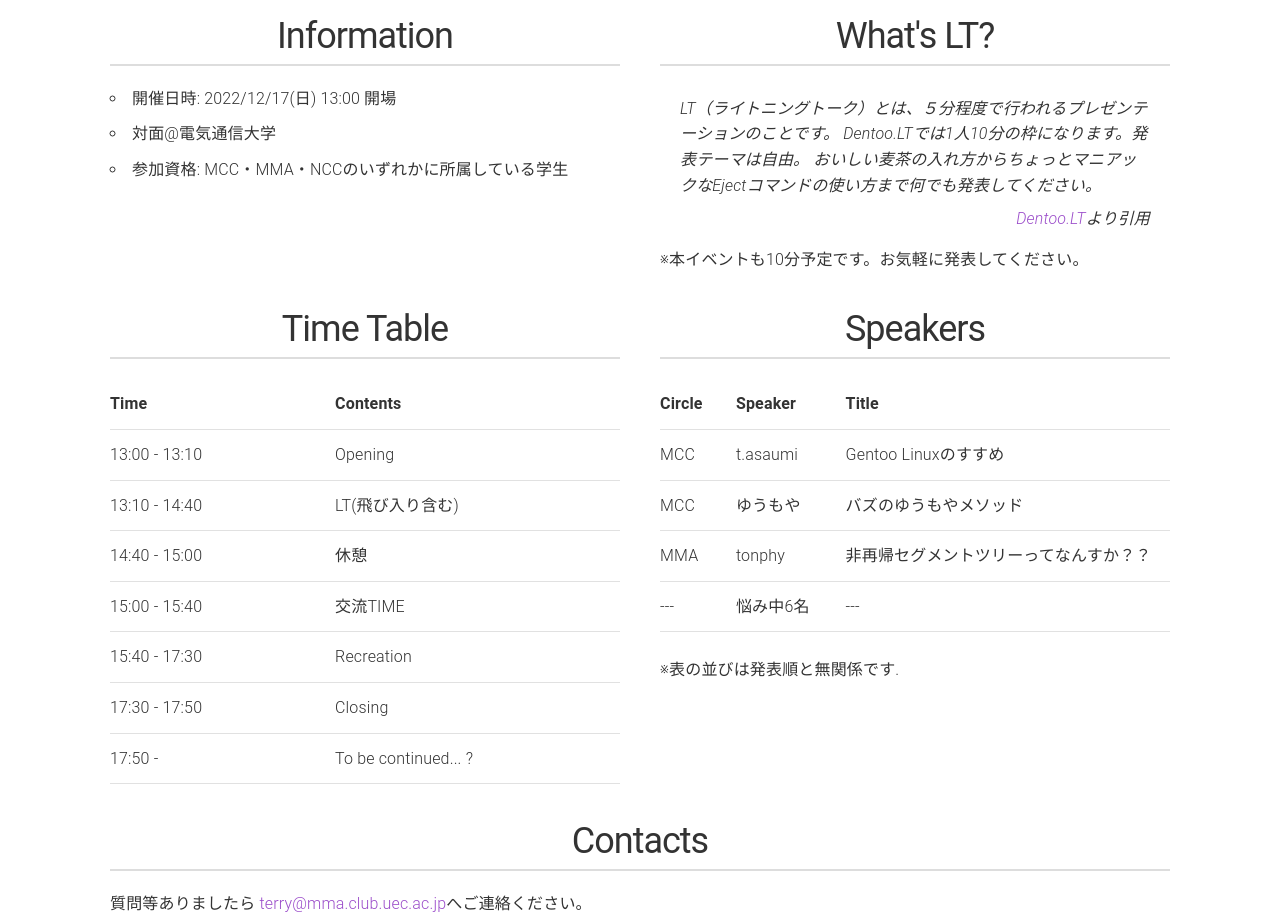
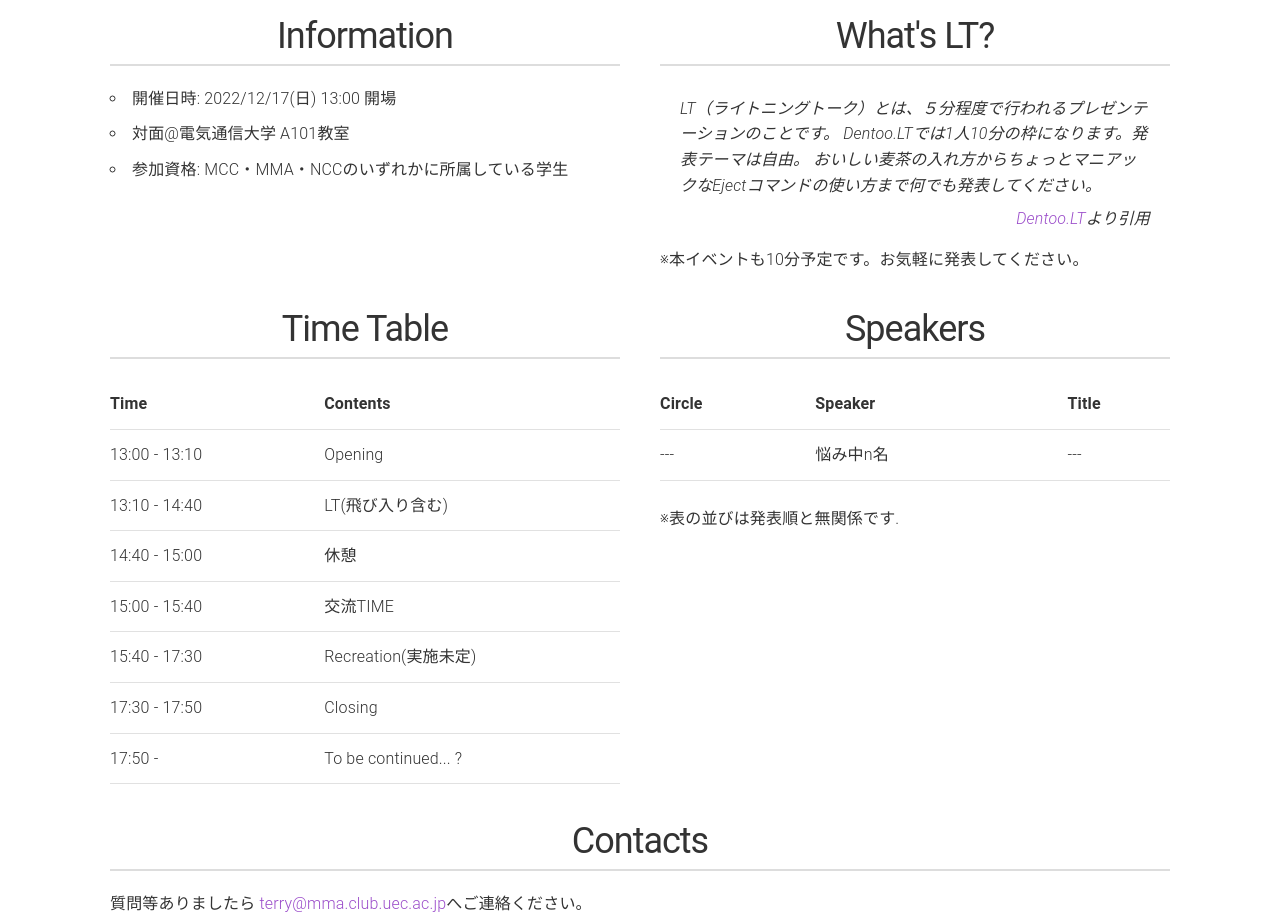
Before and after one commit to uecmma/MCCMMANCC2022, a plain HTML site: page public/index.html in a window 1280 px wide. Shown: the part 1000-1920 px from the top of the page. Drawn offline with Linux system fonts and the light colour scheme.

Commit message:
Update index.html

```diff
--- a/public/index.html
+++ b/public/index.html
@@ -62,7 +62,7 @@
 						<div class="description">
 							<ul>
 								<li>開催日時: 2022/12/17(日) 13:00 開場</li>
-								<li>対面@電気通信大学</li>
+								<li>対面@電気通信大学 A101教室</li>
 								<li>
 									参加資格:
 									MCC・MMA・NCCのいずれかに所属している学生
@@ -123,7 +123,7 @@
 								</tr>
 								<tr>
 									<td>15:40 - 17:30</td>
-									<td>Recreation</td>
+									<td>Recreation(実施未定)</td>
 								</tr>
 								<tr>
 									<td>17:30 - 17:50</td>
@@ -148,25 +148,8 @@
 									<th>Title</th>
 								</tr>
 								<tr>
-									<td>MCC</td>
-									<td>t.asaumi</td>
-									<td>Gentoo Linuxのすすめ</td>
-								</tr>
-								<tr>
-									<td>MCC</td>
-									<td>ゆうもや</td>
-									<td>バズのゆうもやメソッド</td>
-								</tr>
-								<tr>
-									<td>MMA</td>
-									<td>tonphy</td>
-									<td>
-										非再帰セグメントツリーってなんすか？？
-									</td>
-								</tr>
-								<tr>
 									<td>---</td>
-									<td>悩み中6名</td>
+									<td>悩み中n名</td>
 									<td>---</td>
 								</tr>
 							</table>
```
